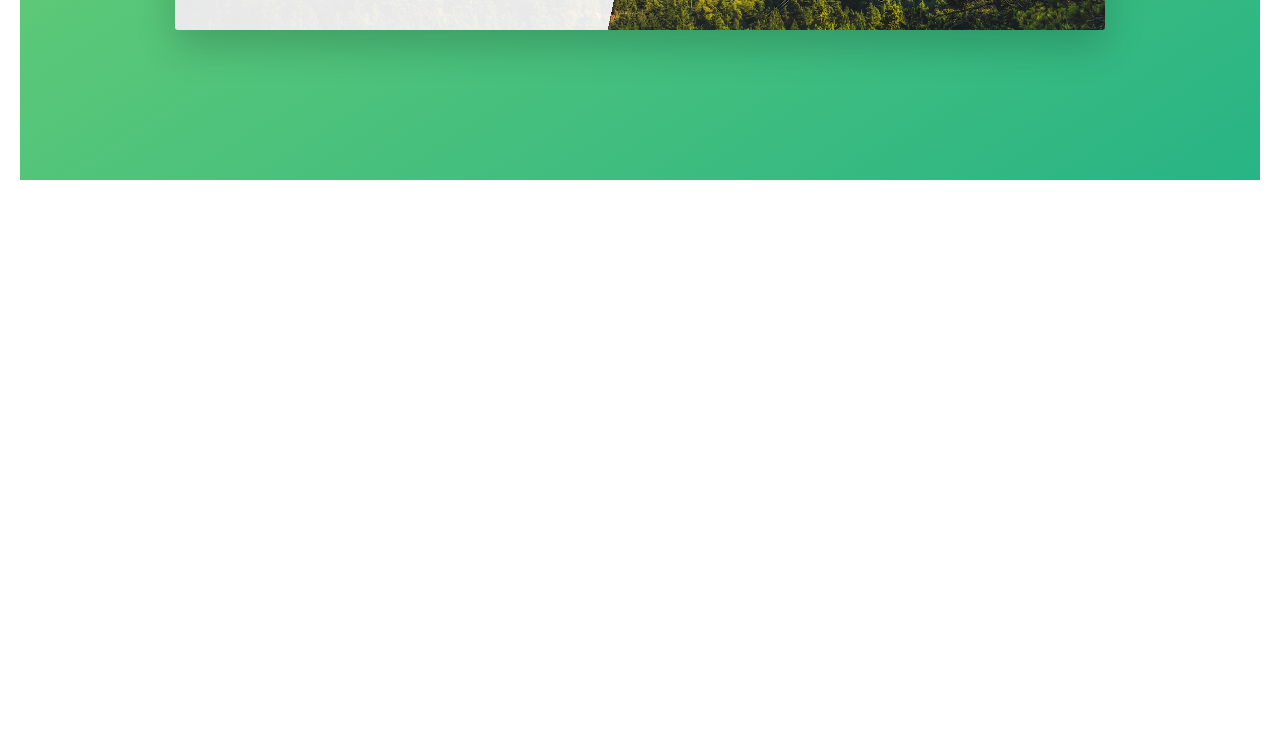
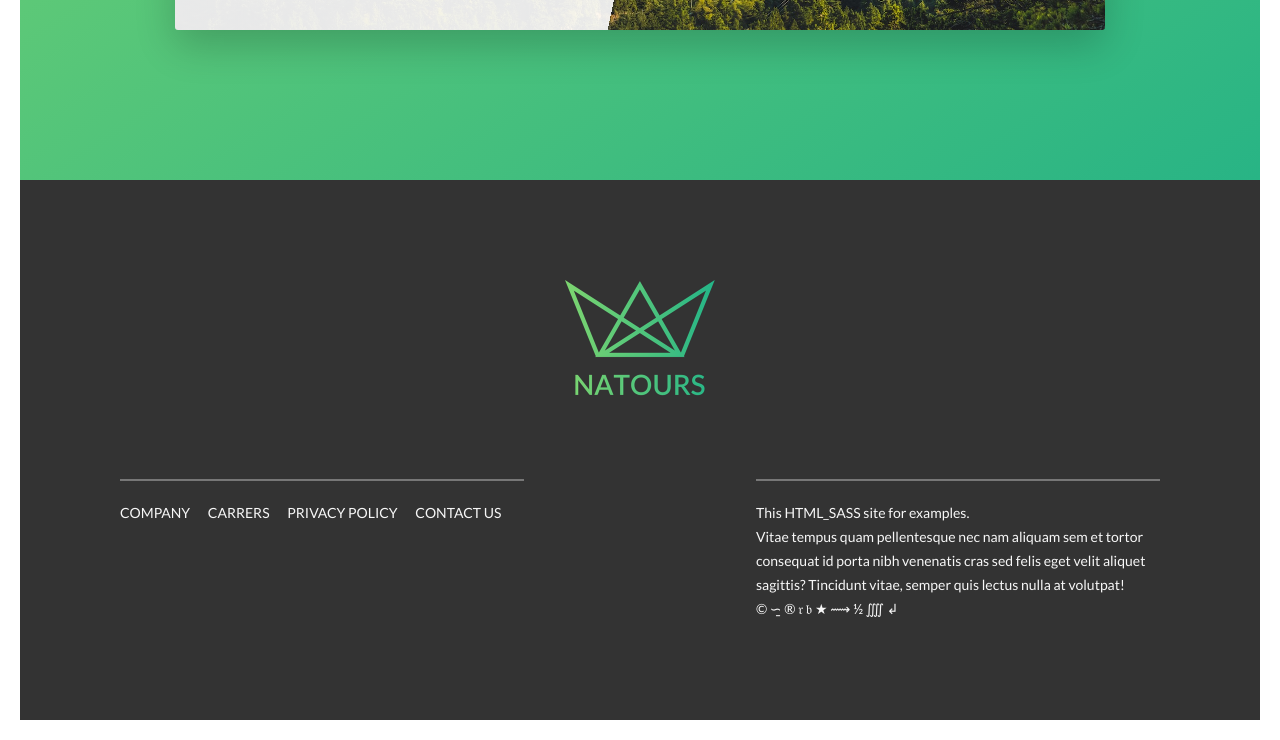
Before and after one commit to n1rdeks/html_sass, a website: page site_layout_grid/index.html in a window 1280 px wide. Shown: the part 4721-5461 px from the top of the page. Before the commit the page ends 4921 px from the top, so only its background shows below. Drawn offline with Linux system fonts and the light colour scheme.

Commit message:
added Footer

```diff
--- a/site_layout_grid/index.html
+++ b/site_layout_grid/index.html
@@ -326,9 +326,31 @@
           </div>
         </div>
       </section>
-
     </main>
 
+    <footer class="footer">
+      <img alt="Full logo" src="img/logo-green-2x.png" class="footer__logo" />
+      <div class="row">
+        <div class="col-1-of-2">
+           <ul class="footer__list footer__navigation">
+              <li class="footer__item"><a class="footer__link" href="#">Company</a></li>
+              <li class="footer__item"><a class="footer__link" href="#">Carrers</a></li>
+              <li class="footer__item"><a class="footer__link" href="#">Privacy policy</a></li>
+              <li class="footer__item"><a class="footer__link" href="#">Contact us</a></li>
+           </ul>
+        </div>
+
+        <div class="col-1-of-2">
+          <p class="footer__copyright footer__navigation">
+            This <a class="footer__link" href="#">HTML_SASS</a> site for examples.<br>
+            Vitae tempus quam pellentesque nec nam aliquam sem et tortor consequat id porta
+            nibh venenatis cras sed felis eget velit aliquet sagittis? Tincidunt vitae, semper
+            quis lectus nulla at volutpat! <br> &copy; &race; &reg; &rfr; &bfr; &bigstar; &dzigrarr;
+            &half; &iiiint; &ldsh;
+          </p>
+        </div>
+      </div>
+    </footer>
   </body>
 
 </html>
--- a/site_layout_grid/sass/abstracts/_variables.scss
+++ b/site_layout_grid/sass/abstracts/_variables.scss
@@ -11,6 +11,7 @@ $color-tertiary-dark: #5643fa;
 
 $color-grey-dark: #777;
 $color-grey-dark-2: #999;
+$color-grey-dark-3: #333;
 $color-grey-light: #eee;
 
 $color-white: #fff;
--- /dev/null
+++ b/site_layout_grid/sass/layout/_footer.scss
@@ -0,0 +1,58 @@
+.footer {
+    background-color: $color-grey-dark-3;
+    padding: 10rem;
+    font-size: 1.4rem;
+    color: $color-grey-1;
+
+    &__logo {
+        width: 15rem;
+        height: auto;
+        margin: 0 auto;
+        margin-bottom: 8rem;
+        display: block;
+    }
+
+    &__navigation {
+        border-top: 2px solid $color-grey-dark;
+        padding-top: 2rem;
+        display: inline-block;
+    }
+
+    &__list {
+        list-style: none;
+        float: left;
+        width: 80%;
+    }
+
+    &__item {
+        display: inline-block;
+
+        &:not(:last-child) {
+            margin-right: 1.5rem;
+        }
+    }
+
+    &__link {
+        &:link,
+        &:visited {
+            color: $color-grey-1;
+            background-color: $color-grey-dark-3;
+            text-decoration: none;
+            text-transform: uppercase;
+            display: inline-block;
+            transition: all .2s;
+        }
+
+        &:hover,
+        &:active {
+            color: $color-primary;
+            box-shadow: 0 1rem 2rem rgba($color-black, .4);
+            transform: rotate(-3deg) scale(1.3);
+        }
+    }
+
+    &__copyright {
+        width: 80%;
+        float: right;
+    }
+}
--- a/site_layout_grid/sass/main.scss
+++ b/site_layout_grid/sass/main.scss
@@ -11,6 +11,7 @@
 
 @import "layout/header";
 @import "layout/grid";
+@import "layout/footer";
 
 @import "components/button";
 @import "components/composition";
```
Also changed, not shown: site_layout_grid/css/style.css.
